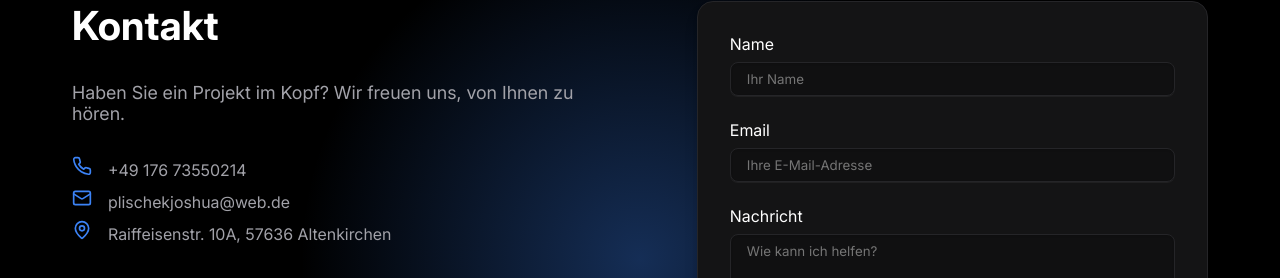
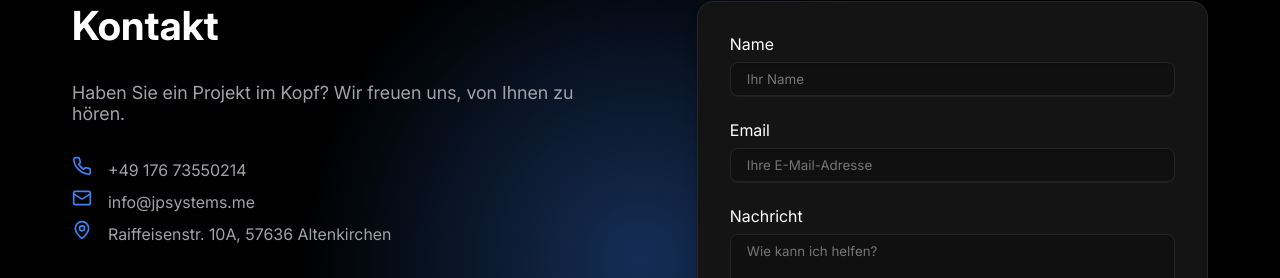
Before and after one commit to joshuaplischek/jp-systems-website, an Angular app: page / in a window 1280 px wide. Shown: the part 3648-3926 px from the top of the page. Built offline with nearby package versions, Linux system fonts and the light colour scheme.

Commit message:
update mail

```diff
--- a/src/app/main/contact/contact.component.html
+++ b/src/app/main/contact/contact.component.html
@@ -6,7 +6,7 @@
             <p>Haben Sie ein Projekt im Kopf? Wir freuen uns, von Ihnen zu hören.</p>
             <div class="contact-links">
                 <a href="tel:017673550214"><img src="/assets/img/contact/sellphone.svg" alt="">+49 176 73550214</a>
-                <a href="mailto:plischekjoshua@web.de"><img src="/assets/img/contact/mail.svg" alt="">plischekjoshua&#64;web.de</a>
+                <a href="mailto:info@jpsystems.me"><img src="/assets/img/contact/mail.svg" alt="">info&#64;jpsystems.me</a>
                 <a href="https://maps.app.goo.gl/aBPRQzkgQgNUvw4w7" target="_blank"><img src="/assets/img/contact/location.svg" alt="">Raiffeisenstr. 10A, 57636 Altenkirchen</a>
             </div>
         </div>
```
